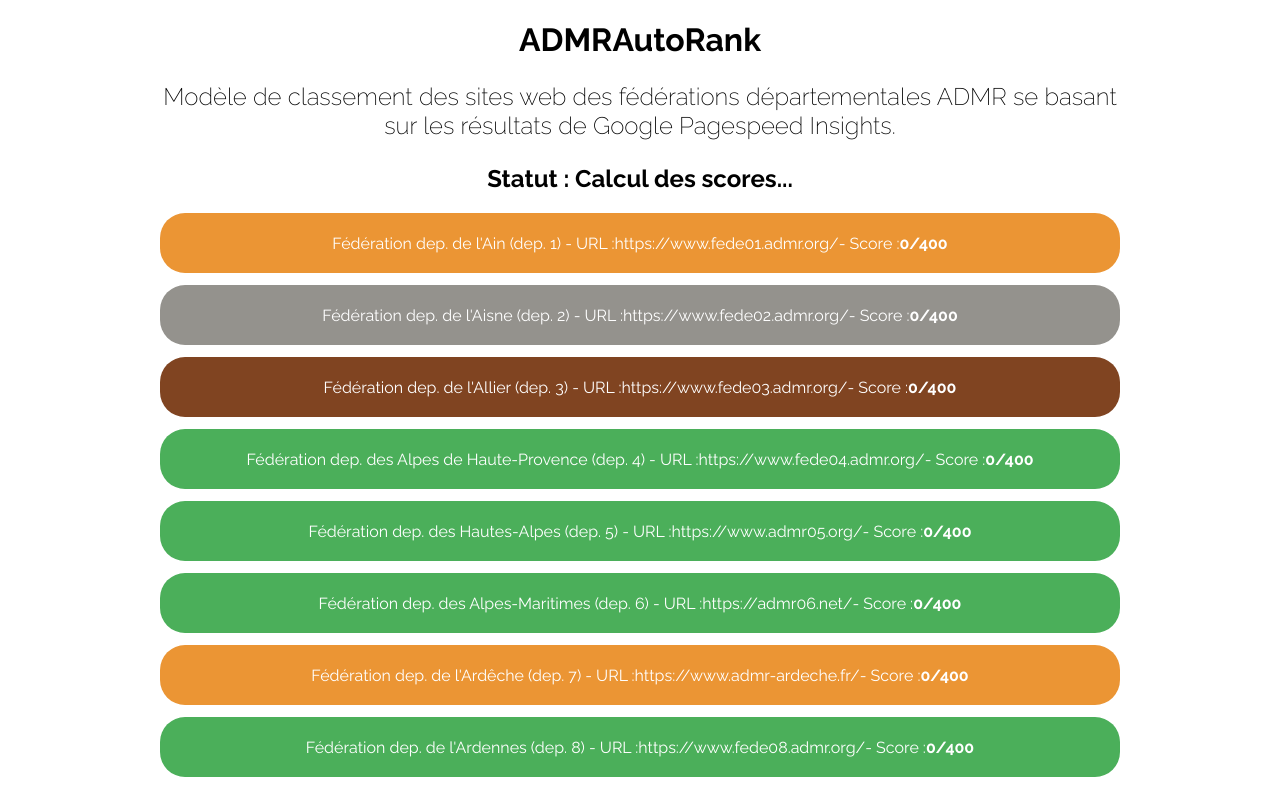
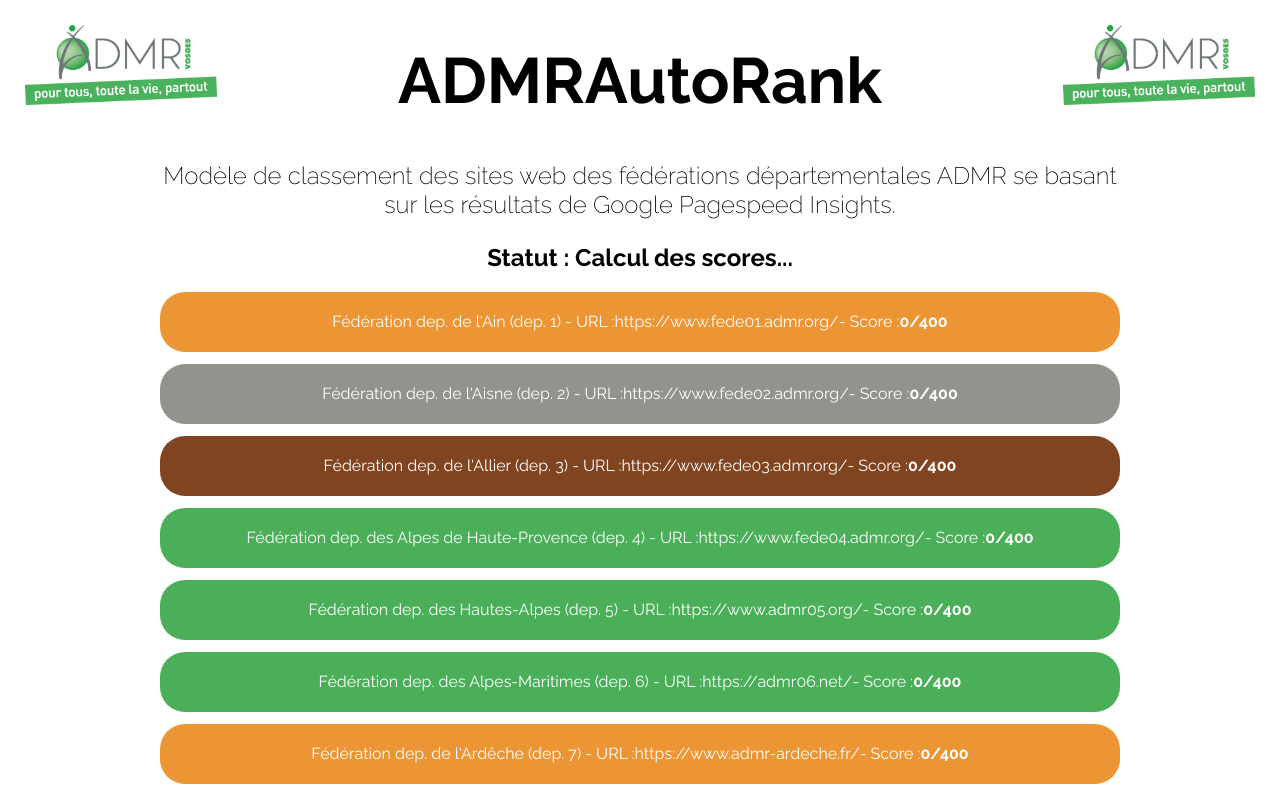
Before and after one commit to VadimElFamoso/ADMRAutoRank, a plain HTML site: page index.html in a window 1280 px wide. Shown: the top 787 px of the page. Drawn offline with nearby package versions, Linux system fonts and the light colour scheme; no server answers.

Commit message:
aesthetic enhancement

```diff
--- a/index.html
+++ b/index.html
@@ -16,6 +16,8 @@
         <h1>ADMRAutoRank</h1>
         <p>Modèle de classement des sites web des fédérations départementales ADMR se basant <br>sur les résultats de Google Pagespeed Insights.</p>
         <h2>Statut : <span>Calcul des scores...</span></h2>
+        <img class="left" src="img/logovosges.png" alt="Logo ADMR">
+        <img class="right" src="img/logovosges.png" alt="Logo ADMR">
     </div>
 
     <div id="app">
--- a/style.css
+++ b/style.css
@@ -9,8 +9,28 @@
     font-weight: 200;
 }
 
+#title_container h1{
+    font-size: 4em;
+}
+
 #title_container p{
     font-size: 1.5em;
+}
+
+#title_container img.left{
+    position: absolute;
+    top: 25px;
+    left: 25px;
+    width: 15%;
+    height: auto;
+}
+
+#title_container img.right{
+    position: absolute;
+    top: 25px;
+    right: 25px;
+    width: 15%;
+    height: auto;
 }
 
 
```
Also changed, not shown: img/logovosges.png (added).
